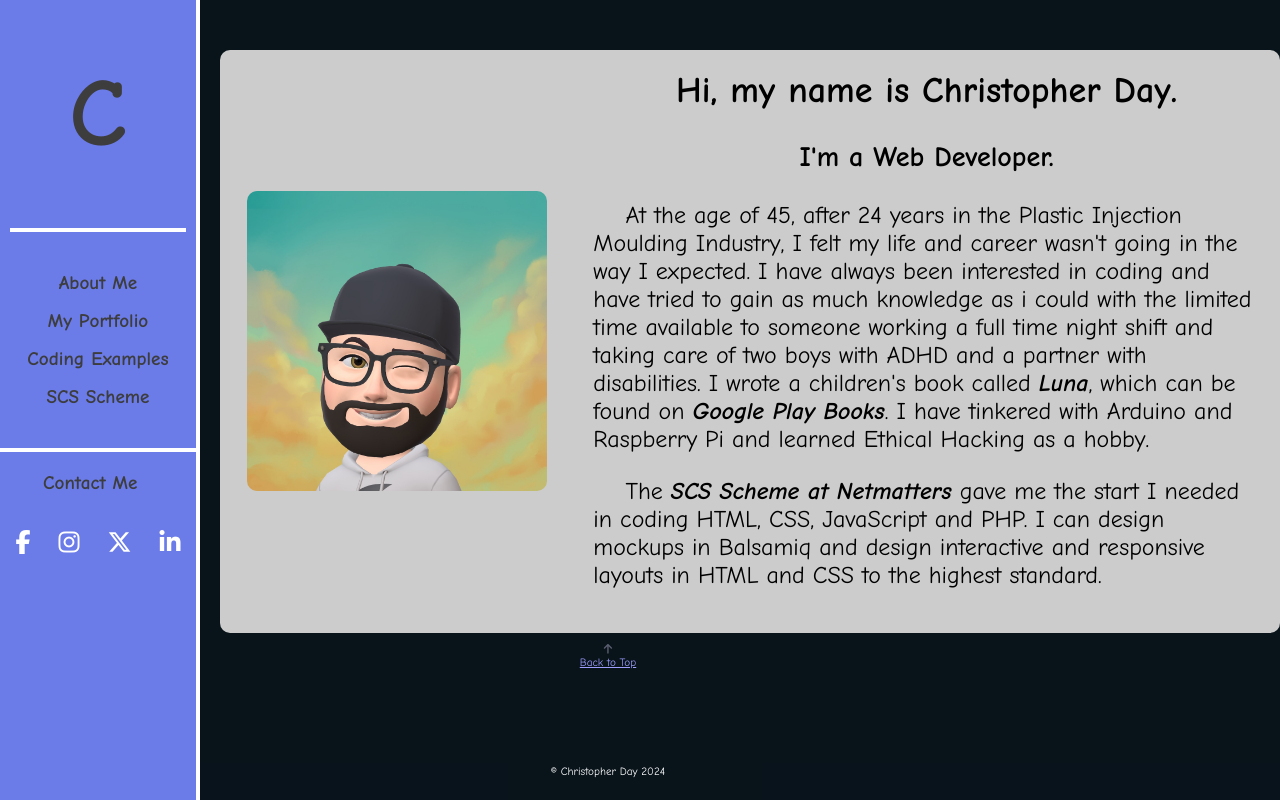
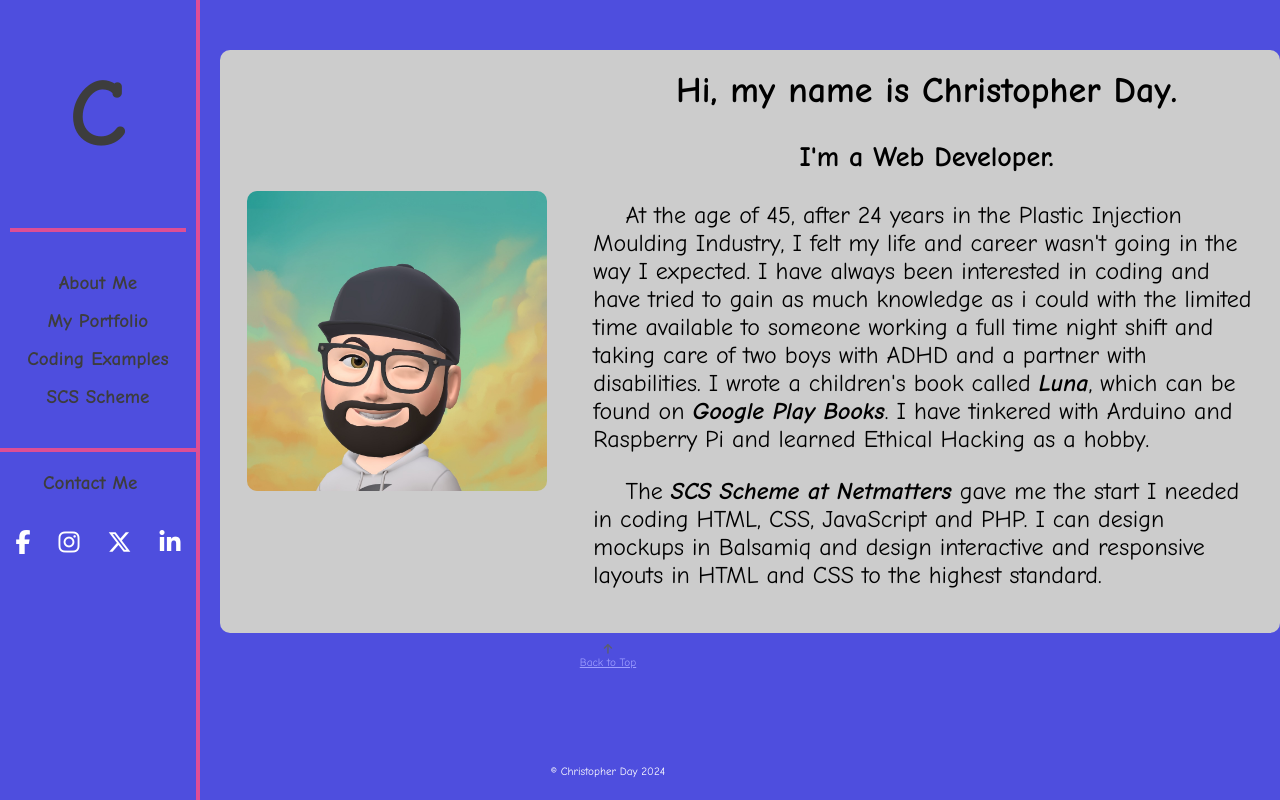
Before and after one commit to HackerDeDoDah/portfolio1, a PHP site: page /about.html in a window 1280 px wide. Run offline with PHP 8.4, Linux system fonts and the light colour scheme; some libraries are stand-ins or nearby versions.

Commit message:
lots of changes in way im doing things

```diff
--- a/css/styles.css
+++ b/css/styles.css
@@ -2,6 +2,10 @@
 :root {
   --line-color: #fff;
   --max-w: 100vw;
+  --blue-c: #4e4ede;
+  --red-c: #de4e95;
+  --yellow-c: #dede4e;
+  --green-c: #4ede97;
   color-scheme: dark;
 }
 
@@ -10,8 +14,8 @@ aside {
   flex-direction: column;
   margin-left: 0;
   align-items: center;
-  border-right: 4px solid var(--line-color);
-  background-color: #6b7ce9;
+  border-right: 4px solid var(--red-c);
+  background-color: var(--blue-c);
   position: fixed;
   max-width: 200px;
   height: 100vh;
@@ -100,7 +104,7 @@ aside {
 }
 aside h1 {
   font-size: 6rem;
-  border-bottom: 4px solid var(--line-color);
+  border-bottom: 4px solid var(--red-c);
   max-width: 200px;
   padding: 30%;
   margin: 0;
@@ -131,7 +135,7 @@ aside i {
 }
 aside .contact-me {
   display: flex;
-  border-top: 4px solid var(--line-color);
+  border-top: 4px solid var(--red-c);
   width: 200px;
   padding-top: 20px;
   padding-left: 45px;
@@ -168,6 +172,10 @@ aside .icon-container a:hover .fa-instagram {
 :root {
   --line-color: #fff;
   --max-w: 100vw;
+  --blue-c: #4e4ede;
+  --red-c: #de4e95;
+  --yellow-c: #dede4e;
+  --green-c: #4ede97;
   color-scheme: dark;
 }
 
@@ -304,7 +313,7 @@ main {
 
 html, body {
   scroll-behavior: smooth;
-  background-color: rgba(8, 19, 28, 0.6901960784);
+  background-color: var(--blue-c);
   margin: 0;
   padding: 0;
   height: 100%;
@@ -313,6 +322,10 @@ html, body {
 :root {
   --line-color: #fff;
   --max-w: 100vw;
+  --blue-c: #4e4ede;
+  --red-c: #de4e95;
+  --yellow-c: #dede4e;
+  --green-c: #4ede97;
   color-scheme: dark;
 }
 
@@ -346,6 +359,10 @@ footer {
 :root {
   --line-color: #fff;
   --max-w: 100vw;
+  --blue-c: #4e4ede;
+  --red-c: #de4e95;
+  --yellow-c: #dede4e;
+  --green-c: #4ede97;
   color-scheme: dark;
 }
 
@@ -591,6 +594,10 @@ footer {
 :root {
   --line-color: #fff;
   --max-w: 100vw;
+  --blue-c: #4e4ede;
+  --red-c: #de4e95;
+  --yellow-c: #dede4e;
+  --green-c: #4ede97;
   color-scheme: dark;
 }
 
@@ -641,7 +648,7 @@ textarea {
 button {
   width: 100%;
   padding: 10px;
-  background-color: #4CAF50;
+  background-color: var(--green-c);
   color: #fff;
   border: none;
   border-radius: 4px;
@@ -683,6 +696,10 @@ button:hover {
 :root {
   --line-color: #fff;
   --max-w: 100vw;
+  --blue-c: #4e4ede;
+  --red-c: #de4e95;
+  --yellow-c: #dede4e;
+  --green-c: #4ede97;
   color-scheme: dark;
 }
 
@@ -777,6 +794,10 @@ button:hover {
 :root {
   --line-color: #fff;
   --max-w: 100vw;
+  --blue-c: #4e4ede;
+  --red-c: #de4e95;
+  --yellow-c: #dede4e;
+  --green-c: #4ede97;
   color-scheme: dark;
 }
 
@@ -873,7 +894,7 @@ button:hover {
 }
 
 button {
-  background-color: #3d9fef;
+  background-color: var(--blue-c);
 }
 button .fa-solid {
   color: #fff;
--- a/sass/_aside.scss
+++ b/sass/_aside.scss
@@ -7,8 +7,8 @@ aside {
     flex-direction: column;
     margin-left: 0;
     align-items: center;
-    border-right: 4px solid var(--line-color);
-    background-color: #6b7ce9;
+    border-right: 4px solid var(--red-c);
+    background-color: var(--blue-c);
     position: fixed;
     max-width: 200px;
     height: 100vh;
@@ -16,7 +16,7 @@ aside {
 
     h1 {
         font-size: 6rem;
-        border-bottom: 4px solid var(--line-color);
+        border-bottom: 4px solid var(--red-c);
         max-width: 200px;
         padding: 30%;
         margin: 0;
@@ -48,7 +48,7 @@ aside {
     .contact-me {
         display: flex;
 
-        border-top: 4px solid var(--line-color);
+        border-top: 4px solid var(--red-c);
         width: 200px;
         padding-top: 20px;
         padding-left: 45px;
--- a/sass/_contact.scss
+++ b/sass/_contact.scss
@@ -14,7 +14,7 @@
     padding: 10px;
     border-radius: 8px;
     box-shadow: 0 4px 8px rgba(0, 0, 0, 0.1);
-    background-color: #8890c6;
+    background-color: var(--yellow-c);
 }
 
 .form-group {
@@ -43,7 +43,7 @@ textarea {
 button {
     width: 100%;
     padding: 10px;
-    background-color: #4CAF50;
+    background-color: var(--green-c);
     color: #fff;
     border: none;
     border-radius: 4px;
@@ -52,6 +52,12 @@ button {
 }
 button:hover {
     background-color: #45a049;
+}
+
+.error {
+    color: red;
+    font-size: 0.9rem;
+    margin-top: 5px;
 }
 
 .contact-info {
--- a/sass/_layout.scss
+++ b/sass/_layout.scss
@@ -8,7 +8,7 @@
 }
 html, body {
     scroll-behavior: smooth;
-    background-color: #08131cb0;
+    background-color: var(--blue-c);
     margin: 0;
     padding: 0;
     height: 100%;
--- a/sass/_main.scss
+++ b/sass/_main.scss
@@ -9,6 +9,7 @@ main {
     display: grid;
     grid-template-columns: repeat(auto-fit, minmax(280px, 1fr));
     justify-items: space-evenly;
+    align-items: center;
     margin-top: 5px;
     @include m.responsive;
 }
@@ -23,7 +24,7 @@ main {
     width: 90%;
     padding: 10px;
     border: 1px solid #ccc;
-    background-color: #1bf0b4;
+    background-color: var(--green-c);
     border-radius: 10px;
     box-shadow: 0 4px 8px rgba(0, 0, 0, 0.1);
     transition: box-shadow 0.5s ease-in-out;
--- a/sass/_mixins.scss
+++ b/sass/_mixins.scss
@@ -1,6 +1,10 @@
 :root {
     --line-color: #fff;
     --max-w: 100vw;
+    --blue-c: #4e4ede;
+    --red-c: #de4e95;
+    --yellow-c: #dede4e;
+    --green-c: #4ede97;
     color-scheme: dark;
 }
 
--- a/sass/_nav.scss
+++ b/sass/_nav.scss
@@ -12,7 +12,7 @@
 }
 
 button {
-    background-color: #3d9fef;
+    background-color: var(--blue-c);
     .fa-solid {
         color: #fff;
     }
```
Also changed, not shown: other parts of css/styles.css (+29 -36 lines), index.html (+2 -9 lines), sass/_hero.scss (+21 -39 lines), 1 other file.
